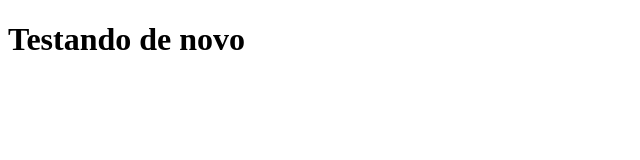
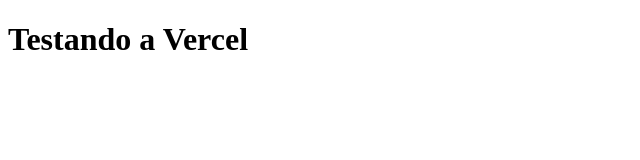
Before and after one commit to mathevssa/tiudu, a Next.js app: page / in a window 1280 px wide. Shown: the top 160 px of the page, without its empty margins (0-640 px from the left). Built offline with nearby package versions, Linux system fonts and the light colour scheme.

Commit message:
testando avercel

```diff
--- a/pages/index.js
+++ b/pages/index.js
@@ -1,5 +1,5 @@
 function Home () {
-    return <h1>Testando de novo</h1>
+    return <h1>Testando a Vercel</h1>
 }
 
 export default Home;
```
